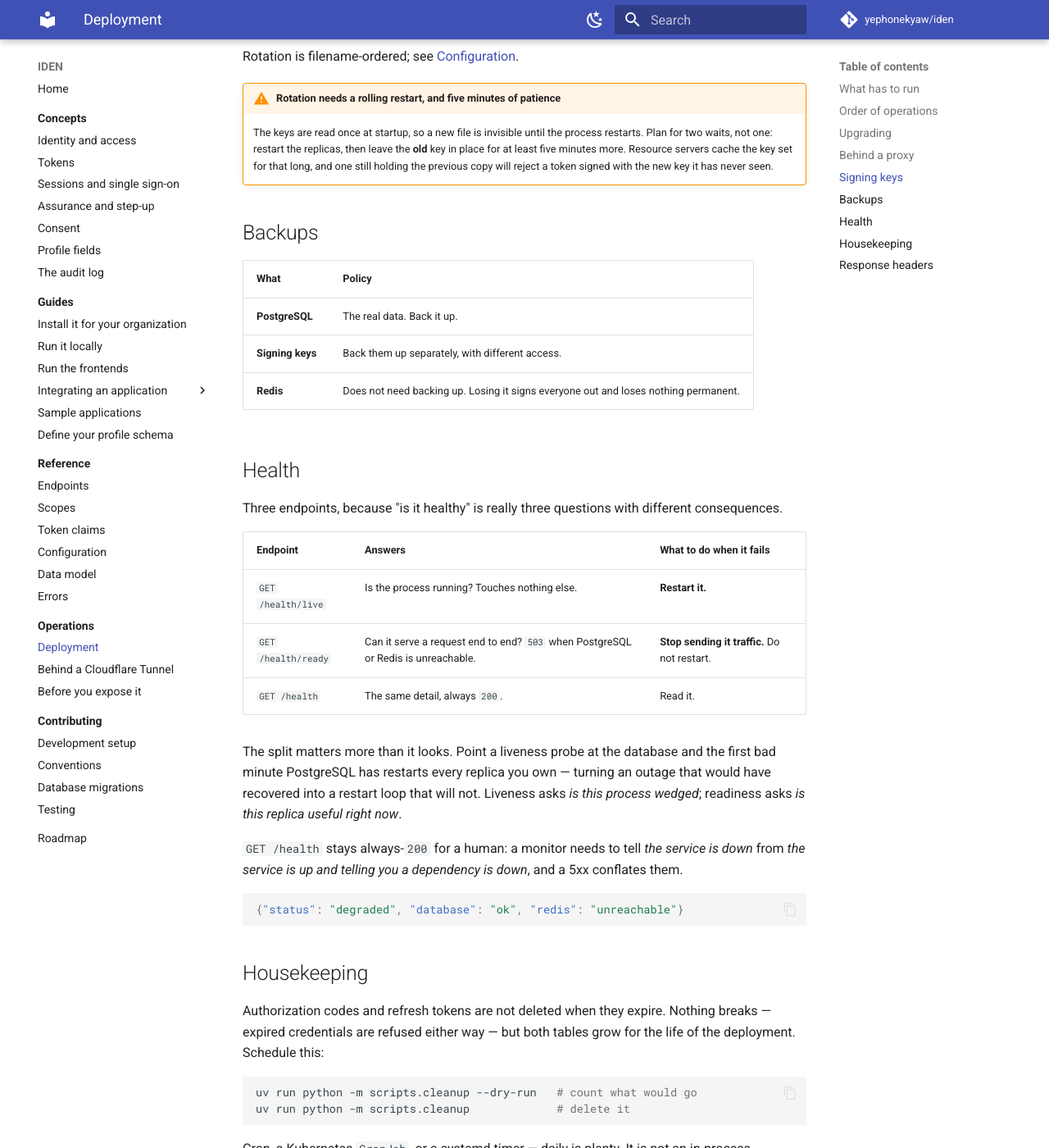
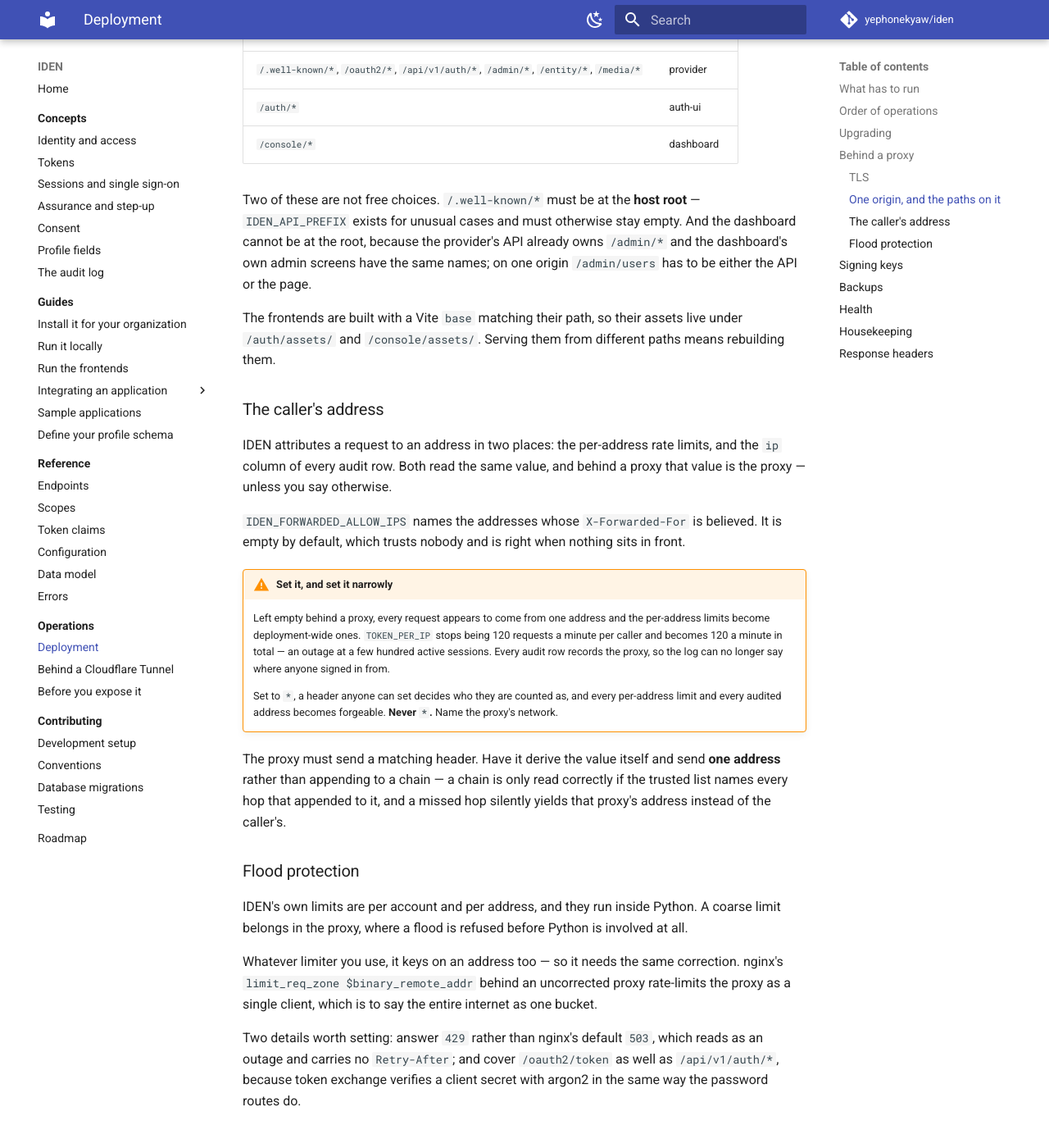
Before and after one commit to yephonekyaw/iden, an MkDocs documentation site: the page built from doc/operations/deployment.md, in a window 1280 px wide and 1400 px high, scrolled down 2077 px. Shown: the whole window at 82% size. Built offline with MkDocs 1.6.1 and Material for MkDocs 9.7.7, drawn with Linux system fonts in a browser that asks for light colours; comment, search, counter and statistics services are not loaded; some of the changed text lies outside the part shown.

Commit message:
docs: say what actually decides the caller's address
The "Behind a proxy" section claimed IDEN "reads the caller's address from
the socket and never from X-Forwarded-For". That was never quite true --
uvicorn ships proxy_headers on, trusting loopback -- and it is now settled
by IDEN_FORWARDED_ALLOW_IPS, which the page did not mention.

It also understated the consequence. Behind a proxy the per-address limits
do not merely "stop being useful": TOKEN_PER_IP becomes 120 requests a
minute for the whole deployment, which is an outage at a few hundred
sessions, and every audit row records the proxy.

Adds the single-origin path layout to the same page, since which paths go
where is now a fixed part of the deployment rather than a suggestion, and
corrects the configuration reference's claim that the issuer must appear in
IDEN_ALLOWED_ADMIN_ORIGINS -- CORS permits the caller, not the callee.

```diff
--- a/doc/operations/deployment.md
+++ b/doc/operations/deployment.md
@@ -55,17 +55,76 @@ skipping it leaves administrators unable to reach new endpoints.
 
 ## Behind a proxy
 
-Two things IDEN needs from whatever sits in front of it:
+Four things IDEN needs from whatever sits in front of it. The third is the one that is usually
+missed, and the one that fails as an outage rather than an error.
 
-**TLS.** Set `IDEN_ENV=prod` so the session cookie is marked `Secure` and never travels in the clear.
+[Behind a Cloudflare Tunnel](cloudflare-tunnel.md) is this arrangement written out end to end, with
+a tested `nginx` configuration in `deploy/nginx/iden.conf.example`.
 
-**Flood protection.** IDEN rate-limits sign-ins and token exchanges, but it reads the caller's
-address from the socket and never from `X-Forwarded-For` — a header the caller sets is a claim, not
-an observation. Behind a proxy every request appears to come from the proxy, so IDEN's per-address
-limits stop being useful there and its per-account limits carry the weight.
+### TLS
 
-Use the proxy's own limiter for volume. nginx's `limit_req` refuses a connection before Python is
-involved at all, which is far cheaper than anything the application can do.
+Set `IDEN_ENV=prod` so the session cookie is marked `Secure` and never travels in the clear. It also
+withholds `/docs`, `/redoc` and `/openapi.json`, which otherwise publish the complete shape of your
+admin API to anyone who asks.
+
+If TLS is terminated at an edge — a CDN, a tunnel — make sure plain HTTP is redirected there rather
+than at your own proxy. A `Secure` cookie set over an `http://` visit is accepted by the browser and
+then never sent back, which presents as a sign-in loop with no error anywhere.
+
+### One origin, and the paths on it
+
+All three applications belong on one hostname, so that the session cookie is unambiguously
+first-party:
+
+| Path | Serves |
+|---|---|
+| `/.well-known/*`, `/oauth2/*`, `/api/v1/auth/*`, `/admin/*`, `/entity/*`, `/media/*` | provider |
+| `/auth/*` | auth-ui |
+| `/console/*` | dashboard |
+
+Two of these are not free choices. `/.well-known/*` must be at the **host root** — `IDEN_API_PREFIX`
+exists for unusual cases and must otherwise stay empty. And the dashboard cannot be at the root,
+because the provider's API already owns `/admin/*` and the dashboard's own admin screens have the
+same names; on one origin `/admin/users` has to be either the API or the page.
+
+The frontends are built with a Vite `base` matching their path, so their assets live under
+`/auth/assets/` and `/console/assets/`. Serving them from different paths means rebuilding them.
+
+### The caller's address
+
+IDEN attributes a request to an address in two places: the per-address rate limits, and the `ip`
+column of every audit row. Both read the same value, and behind a proxy that value is the proxy —
+unless you say otherwise.
+
+`IDEN_FORWARDED_ALLOW_IPS` names the addresses whose `X-Forwarded-For` is believed. It is empty by
+default, which trusts nobody and is right when nothing sits in front.
+
+!!! warning "Set it, and set it narrowly"
+    Left empty behind a proxy, every request appears to come from one address and the per-address
+    limits become deployment-wide ones. `TOKEN_PER_IP` stops being 120 requests a minute per caller
+    and becomes 120 a minute in total — an outage at a few hundred active sessions. Every audit row
+    records the proxy, so the log can no longer say where anyone signed in from.
+
+    Set to `*`, a header anyone can set decides who they are counted as, and every per-address limit
+    and every audited address becomes forgeable. **Never `*`.** Name the proxy's network.
+
+The proxy must send a matching header. Have it derive the value itself and send **one address**
+rather than appending to a chain — a chain is only read correctly if the trusted list names every
+hop that appended to it, and a missed hop silently yields that proxy's address instead of the
+caller's.
+
+### Flood protection
+
+IDEN's own limits are per account and per address, and they run inside Python. A coarse limit
+belongs in the proxy, where a flood is refused before Python is involved at all.
+
+Whatever limiter you use, it keys on an address too — so it needs the same correction. nginx's
+`limit_req_zone $binary_remote_addr` behind an uncorrected proxy rate-limits the proxy as a single
+client, which is to say the entire internet as one bucket.
+
+Two details worth setting: answer `429` rather than nginx's default `503`, which reads as an outage
+and carries no `Retry-After`; and cover `/oauth2/token` as well as `/api/v1/auth/*`, because token
+exchange verifies a client secret with argon2 in the same way the password routes do.
 
 ## Signing keys
 
--- a/doc/reference/configuration.md
+++ b/doc/reference/configuration.md
@@ -10,12 +10,13 @@ copy when running the provider outside a container.
 
 | Variable | Default | Notes |
 |---|---|---|
-| `IDEN_ENV` | `dev` | `prod` makes the session cookie `Secure`. |
+| `IDEN_ENV` | `dev` | `prod` makes the session cookie `Secure`, sends HSTS, and withholds `/docs`, `/redoc` and `/openapi.json`. |
 | `IDEN_LOG_LEVEL` | `info` |  |
 | `IDEN_API_PREFIX` | *empty* | Mount the whole app under a sub-path. Must stay empty otherwise — OIDC requires `/.well-known/*` at the host root. |
-| `IDEN_ALLOWED_ADMIN_ORIGINS` | `[]` | Origins allowed to send credentialed requests, beyond the Auth UI. |
+| `IDEN_ALLOWED_ADMIN_ORIGINS` | `[]` | Browser origins allowed to send credentialed requests, beyond the Auth UI. Empty is correct when everything is on one origin: same-origin calls are not cross-origin and there is nothing to permit. |
+| `IDEN_FORWARDED_ALLOW_IPS` | *empty* | Addresses whose `X-Forwarded-For` is believed, comma-separated; CIDRs accepted. Empty trusts nobody, which is right with nothing in front. Behind a proxy, **name the proxy's network** — see below. Never `*`. |
 | `IDEN_ISSUER` | `http://localhost:8000` | **The identity of this deployment.** It appears in every token, and clients validate against it. Changing it invalidates everything already issued. |
-| `IDEN_AUTH_UI_BASE_URL` | `http://localhost:4000` | Where `/authorize` sends people to sign in. |
+| `IDEN_AUTH_UI_BASE_URL` | `http://localhost:4000` | The **origin** the Auth UI is served from; `/auth/login`, `/auth/consent` and `/auth/reset` are appended to it. On a single-origin deployment this is the same value as `IDEN_ISSUER`. |
 | `IDEN_DATABASE_URL` | `postgresql+asyncpg://iden:iden@localhost:5432/iden` |  |
 | `IDEN_REDIS_URL` | `redis://localhost:6379/0` | Sessions, pending sign-ins, the denylist, and rate-limit counters. |
 | `IDEN_S3_ENDPOINT_URL` | *empty* | Blob storage, over the S3 API. Empty means none is attached and profile photos are unavailable; nothing else changes. |
@@ -46,7 +47,7 @@ than compiled in — one image serves any deployment. The entrypoint writes thes
 
 | Variable | Default | Notes |
 |---|---|---|
-| `IDEN_ISSUER` | `http://localhost:8000` | The provider's origin. Must appear in `IDEN_ALLOWED_ADMIN_ORIGINS`, since every call these apps make is credentialed. |
+| `IDEN_ISSUER` | `http://localhost:8000` | The provider's origin, which is what these apps call. If it differs from the origin the app itself is served from, that **serving** origin is the one that has to appear in `IDEN_ALLOWED_ADMIN_ORIGINS` — CORS permits the caller, not the callee. |
 | `IDEN_ORG_NAME` | *empty* | Whose sign-in page this is. Takes the larger type wherever both appear, with IDEN as a caption beneath. Empty and IDEN stands alone. |
 | `IDEN_ORG_LOGO_URL` | *empty* | Any URL the browser can reach. Sits beside the name. |
 
@@ -64,7 +65,18 @@ token in circulation.
 mint a token for anyone. Mount it read-only, keep it off the image, and back it up somewhere you
 would be comfortable keeping a password.
 
-**`IDEN_ENV=prod`** makes the session cookie `Secure`, so it is never sent over plain HTTP.
+**`IDEN_ENV=prod`** makes the session cookie `Secure`, so it is never sent over plain HTTP. It also
+withholds the interactive docs, which are the complete shape of the admin API.
+
+**`IDEN_FORWARDED_ALLOW_IPS`** decides who the caller is. IDEN reads the address from the socket
+unless the peer is named here, in which case it takes the address that peer states in
+`X-Forwarded-For`. Both the per-address rate limits and the `ip` column of the audit log rest on the
+answer.
+
+Empty behind a proxy makes every per-address limit a deployment-wide one — `TOKEN_PER_IP` stops
+being 120 requests a minute per caller and becomes 120 a minute in total — and writes the proxy's
+address into every audit row. `*` accepts the header from anyone, which makes both forgeable. Name
+the proxy's network, and no more of it than necessary.
 
 ## Rotating a signing key
 
```
Also changed, not shown: other parts of doc/reference/configuration.md (+1 -1 lines), doc/operations/security-checklist.md (+17 -3 lines), 1 other file.
